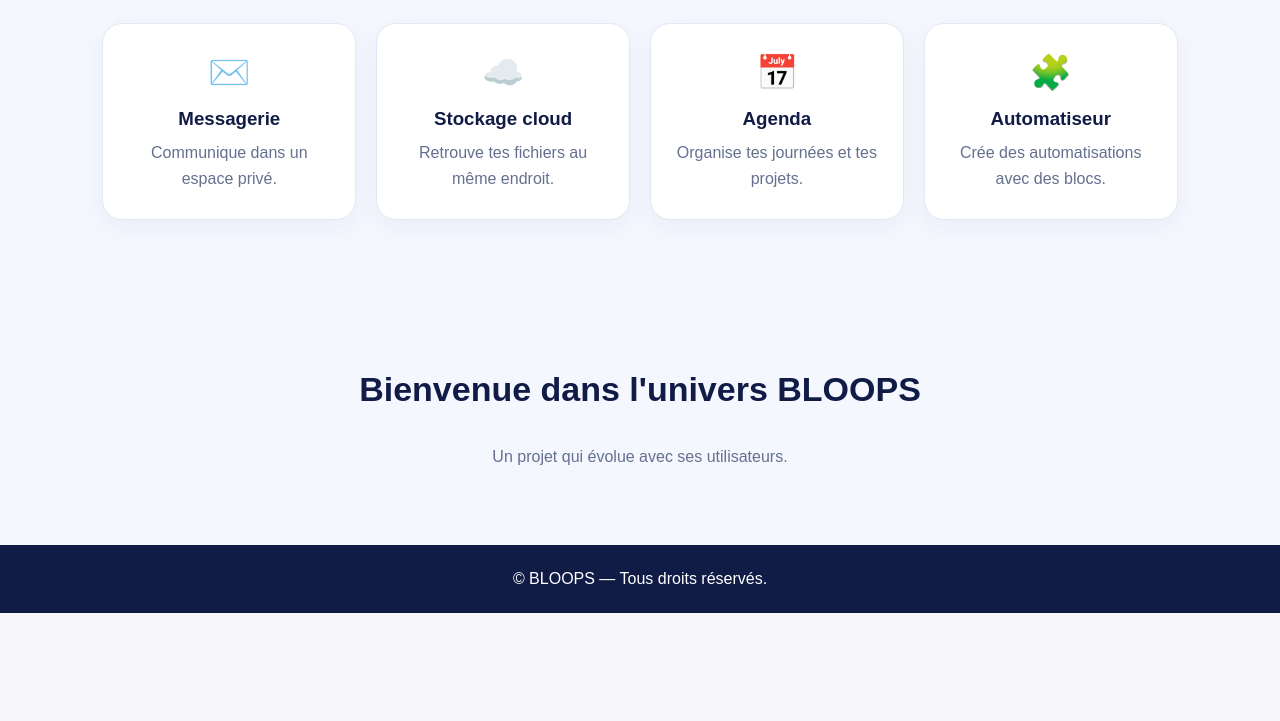
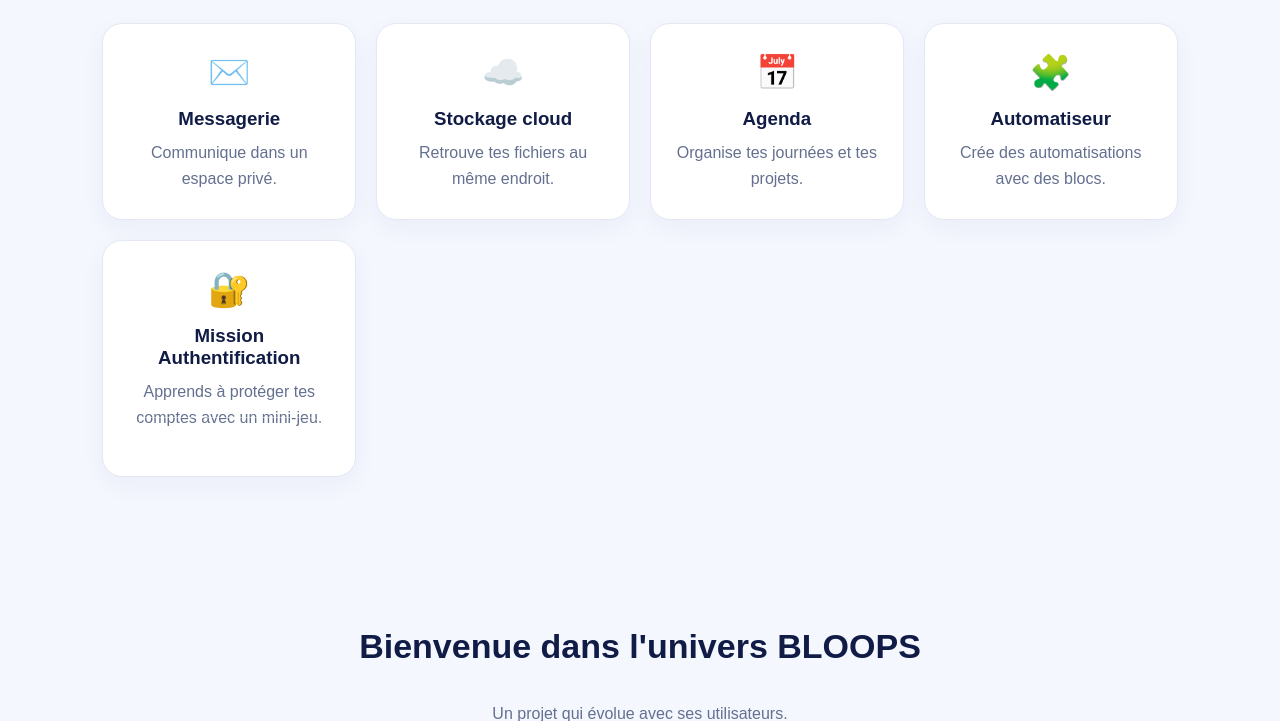
Before and after one commit to esteduo77/Bloups-v2, a Flask app: page / in a window 1280 px wide. Shown: the part 779-1500 px from the top of the page. Before the commit the page ends 1392 px from the top, so only its background shows below. Run offline with Flask 3, Linux system fonts and the light colour scheme; some libraries are stand-ins or nearby versions.

Commit message:
Add authentication game to homepage

```diff
--- a/templates/accueil.html
+++ b/templates/accueil.html
@@ -70,6 +70,13 @@
                     <h3>Automatiseur</h3>
                     <p>Crée des automatisations avec des blocs.</p>
                 </article>
+
+                <article class="feature-card">
+                    <span>🔐</span>
+                    <h3>Mission Authentification</h3>
+                    <p>Apprends à protéger tes comptes avec un mini-jeu.</p>
+                    <a class="secondary-button" href="/jeu">Jouer maintenant →</a>
+                </article>
             </div>
         </section>
 
```
